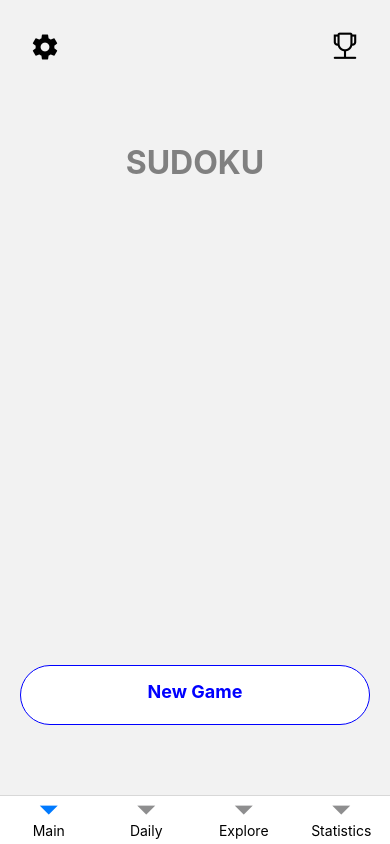
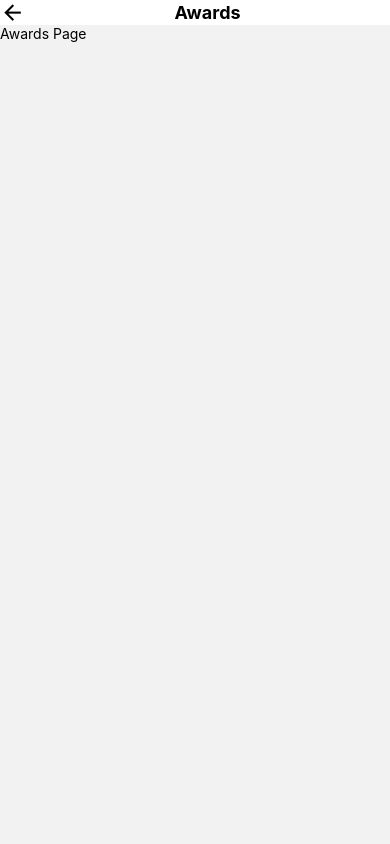
Before and after one commit to kritajns/GameApp, a React Native app: screen /Awards in a window 390 px wide. Built offline with nearby package versions, Linux system fonts and the light colour scheme.

Commit message:
feat: added new screen for awards

```diff
--- a/src/routes/index.tsx
+++ b/src/routes/index.tsx
@@ -2,6 +2,7 @@ import React from "react";
 import { createStackNavigator } from "@react-navigation/stack";
 import TabRoutes from "./TabRoutes";
 import Settings from "../screens/Settings";
+import AwardsPage from "../screens/Awards";
 
 const Stack = createStackNavigator();
 
@@ -12,6 +13,7 @@ const Routes = () => {
         }}>
             <Stack.Screen name="TabRoutes" component={TabRoutes} />
             <Stack.Screen name="Settings" component={Settings} />
+            <Stack.Screen name="Awards" component={AwardsPage} />
 
         </Stack.Navigator>
     );
--- /dev/null
+++ b/src/screens/Awards/index.tsx
@@ -0,0 +1,16 @@
+import {View, Text, StyleSheet} from 'react-native';
+import React from 'react';
+import HeaderComponent from '../../components/HeaderComponent';
+
+const AwardsPage = () => {
+  return (
+    <View>
+      <HeaderComponent title="Awards" />
+      <Text>Awards Page</Text>
+    </View>
+  );
+};
+
+const styles = StyleSheet.create({});
+
+export default AwardsPage;
```
